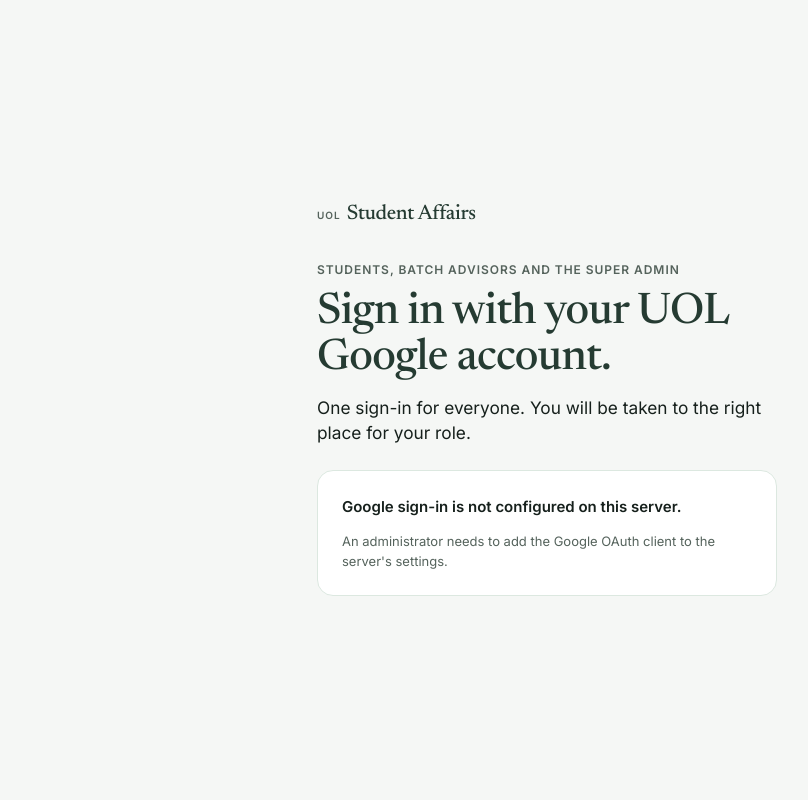
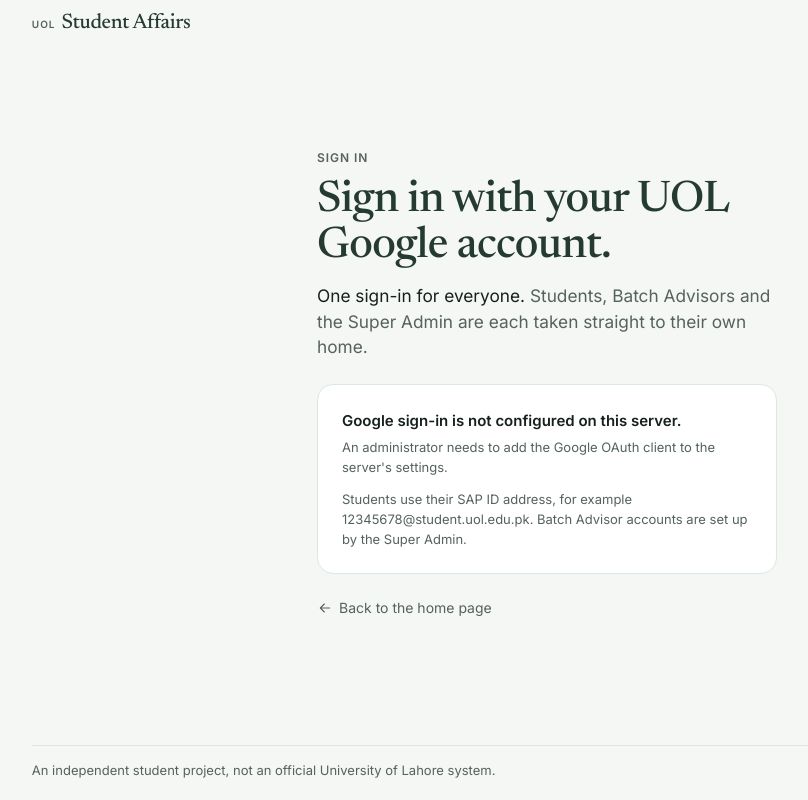
Before and after one commit to azeemworks925-eng/uol-student-affairs, a Django app: page /accounts/login/ in a window 1280 px wide. Shown: the whole page, without its empty margins (93-901 px from the left). Run offline with Django 5.2, Linux system fonts and the light colour scheme; some libraries are stand-ins or nearby versions.

Commit message:
feat(accounts): landing page and restyled sign-in pages
Signed-out visitors now see a landing page at "/" instead of a redirect;
signed-in users are still sent to their role home. It has one display
headline, a "How it works" row (Submit, Track, Resolved) built on the status
journey style, three cards (Complaints, Student Voice, Meetings), the
single "Sign in with Google" button (the existing CSRF-protected POST,
shared with the sign-in page) and the independent-project footer line.

The sign-in, sign-out, account inactive, sign-in not allowed and Google
error and cancelled pages share the landing page's header and footer
(layouts/public.html). Their wording is friendlier, and each links back
to the landing page.

Co-Authored-By: Claude Opus 5.5 <noreply@anthropic.com>

```diff
--- a/accounts/views.py
+++ b/accounts/views.py
@@ -28,9 +28,10 @@ ROLE_HOME_URL_NAMES = {
 
 
 def home(request):
-    """Direct each user to their role's area. There is no role selector (DEC-200)."""
+    """Signed-out visitors see the landing page; everyone else goes to their role's area.
+    There is no role selector (DEC-200)."""
     if not request.user.is_authenticated:
-        return redirect("account_login")
+        return render(request, "accounts/landing.html")
     return redirect(ROLE_HOME_URL_NAMES[request.user.role])
 
 
--- a/static/css/app.css
+++ b/static/css/app.css
@@ -174,11 +174,20 @@ svg.sa-i { width: 18px; height: 18px; flex: none; fill: none; stroke: currentCol
   .sa-bottomnav [aria-current="page"]::after { content: ""; width: 4px; height: 4px; margin-top: -1px; border-radius: 50%; background: var(--sa-ink); }
 }
 
+/* ---------- Public pages: landing and auth share one header and footer ---------- */
+.sa-public { min-height: 100vh; min-height: 100dvh; display: flex; flex-direction: column; }
+.sa-public-head, .sa-public-foot { width: 100%; max-width: 1120px; margin: 0 auto; padding-inline: clamp(16px, 3.5vw, 48px); }
+.sa-public-head { display: flex; align-items: center; padding-block: clamp(6px, 1.6vh, 14px); }
+.sa-public-head .sa-wordmark { display: inline-flex; }
+.sa-public-foot { padding-block: 16px 20px; }
+.sa-public-foot p { margin: 0; padding-top: 14px; border-top: 1px solid var(--sa-border); font-size: 13px; color: var(--sa-muted); }
+
 /* ---------- Auth pages (sign in, registration, refusal) ---------- */
-.sa-auth { min-height: 100vh; display: grid; grid-template-columns: minmax(0, 1fr); align-content: center; justify-items: center; padding: clamp(16px, 4vh, 48px) 16px; }
+.sa-auth { flex: 1 0 auto; display: grid; grid-template-columns: minmax(0, 1fr); align-content: center; justify-items: center; padding: clamp(8px, 3vh, 40px) 16px; }
 .sa-auth-card { width: 100%; max-width: 460px; }
 .sa-auth-card--wide { max-width: 560px; }
-.sa-auth .sa-wordmark { margin-bottom: clamp(16px, 4vh, 32px); }
+.sa-auth-links { display: flex; flex-wrap: wrap; align-items: center; justify-content: space-between; gap: 4px 16px; margin: 12px 0 0; font-size: 14px; }
+.sa-auth-links > a:not(.sa-back) { display: inline-flex; align-items: center; min-height: 44px; font-weight: 500; }
 .sa-auth .sa-display { font-size: var(--sa-display-l); margin: 10px 0 12px; }
 .sa-auth .panel { margin-top: clamp(16px, 3vh, 24px); padding: clamp(18px, 3vh, 24px); background: var(--sa-surface); border: 1px solid var(--sa-border); border-radius: 16px; }
 .sa-auth .note { font-size: 13px; color: var(--sa-muted); margin: 12px 0 0; }
@@ -563,3 +572,39 @@ a.sa-cat-name:hover { color: var(--sa-accent); }
   .sa-ws-next, .sa-sort-form .form-select, .sa-sort-form .btn, .sa-ws-goto .btn { min-height: 44px; }
   .sa-section-head > a.sa-small { display: inline-flex; align-items: center; min-height: 44px; }
 }
+
+/* ---------- Landing page ----------
+   One display moment (the hero), then the status journey and three calm cards. Placed after the
+   complaint styles because the "How it works" row extends .sa-journey. */
+.sa-landing { flex: 1 0 auto; width: 100%; max-width: 1120px; margin: 0 auto; padding: clamp(8px, 3vh, 40px) clamp(16px, 3.5vw, 48px) clamp(16px, 3vh, 32px); }
+.sa-hero-wrap { container-type: inline-size; }
+.sa-hero { display: grid; grid-template-columns: minmax(0, 1fr); gap: clamp(16px, 3vh, 28px); }
+@container (min-width: 820px) { .sa-hero { grid-template-columns: minmax(0, 1.5fr) minmax(300px, 1fr); gap: 48px; align-items: end; } }
+.sa-hero .sa-display { font-size: var(--sa-display-xl); margin: clamp(8px, 1.6vh, 14px) 0; max-width: 16ch; }
+.sa-hero-action { display: grid; gap: 12px; padding: clamp(16px, 2.6vh, 22px); background: var(--sa-surface); border: 1px solid var(--sa-border); border-radius: 16px; }
+.sa-hero-action .note { font-size: 13px; color: var(--sa-muted); margin: 0; }
+.sa-signin-off .note { margin-top: 4px; }
+.sa-how { margin-top: var(--sa-gap-section); padding-top: clamp(16px, 3vh, 28px); border-top: 1px solid var(--sa-border); }
+.sa-how .sa-label { margin-bottom: 12px; }
+/* The status journey from the complaint page, opened out into three described steps. */
+.sa-journey.sa-journey--steps { display: grid; grid-template-columns: repeat(3, minmax(0, 1fr)); gap: 12px 0; font-size: 14px; }
+.sa-journey--steps > li { display: grid; gap: 6px; align-content: start; padding-right: 20px; }
+.sa-journey--steps > li + li::before { display: none; }
+.sa-journey--steps > .is-current { font-weight: 400; color: inherit; }
+.sa-journey--steps .step { display: flex; align-items: center; gap: 10px; color: var(--sa-ink); }
+.sa-journey--steps .step b { font-weight: 600; }
+.sa-journey--steps li:not(:last-child) .step::after { content: ""; flex: 1; height: 1px; margin-left: 6px; background: var(--sa-border-strong); }
+.sa-journey--steps .desc { padding-left: 20px; color: var(--sa-muted); line-height: 1.45; max-width: 34ch; }
+.sa-features { margin-top: clamp(16px, 3.4vh, 32px); }
+.sa-feature-list { list-style: none; margin: 0; padding: 0; display: grid; grid-template-columns: repeat(auto-fit, minmax(min(100%, 240px), 1fr)); gap: 12px; }
+.sa-feature { display: grid; grid-template-columns: 36px minmax(0, 1fr); gap: 4px 12px; align-items: center; padding: clamp(12px, 2.2vh, 18px) 18px; border: 1px solid var(--sa-border); border-radius: 14px; background: var(--sa-surface); }
+.sa-feature .ic { width: 36px; height: 36px; border-radius: 9px; background: var(--sa-subtle); display: flex; align-items: center; justify-content: center; color: var(--sa-heading); }
+.sa-feature .sa-h2 { font-size: 16px; }
+.sa-feature p { grid-column: 1 / -1; margin: 0; font-size: 14px; line-height: 1.45; color: var(--sa-muted); }
+@media (max-width: 767.98px) {
+  .sa-hero .sa-display { font-size: 2.25rem; }
+  .sa-journey.sa-journey--steps { grid-template-columns: minmax(0, 1fr); }
+  .sa-journey--steps > li { padding-right: 0; }
+  .sa-journey--steps li:not(:last-child) .step::after { display: none; }
+  .sa-journey--steps .desc { max-width: none; }
+}
--- a/templates/account/account_inactive.html
+++ b/templates/account/account_inactive.html
@@ -1,10 +1,10 @@
 {% extends "layouts/auth.html" %}
 {% block title %}Account inactive · UOL Student Affairs{% endblock %}
 {% block content %}
-  <span class="sa-eyebrow">Sign-in</span>
+  <span class="sa-eyebrow">Sign in</span>
   <h1 class="sa-display">This account is inactive.</h1>
   <div class="panel">
-    <p class="mb-0" role="alert">Your account has been deactivated. Contact the Super Admin if you think this is a mistake.</p>
+    <p class="mb-0" role="alert">Your account has been switched off, so you can't sign in with it right now. If you think this is a mistake, please speak to the Super Admin (the Head of Batch Advisors).</p>
   </div>
-  <p class="note mt-3"><a href="{% url 'account_login' %}">Back to sign in</a></p>
+  <p class="sa-auth-links"><a href="{% url 'account_login' %}">Try a different account</a>{% include "includes/back_home.html" %}</p>
 {% endblock %}
--- a/templates/account/login.html
+++ b/templates/account/login.html
@@ -1,25 +1,13 @@
 {% extends "layouts/auth.html" %}
-{% load socialaccount %}
 {# The single shared sign-in page for every role (DEC-010, DEC-200). #}
 {% block title %}Sign in · UOL Student Affairs{% endblock %}
 {% block content %}
-  <span class="sa-eyebrow">Students, Batch Advisors and the Super Admin</span>
+  <span class="sa-eyebrow">Sign in</span>
   <h1 class="sa-display">Sign in with your UOL Google account.</h1>
-  <p class="sa-lede">One sign-in for everyone. You will be taken to the right place for your role.</p>
+  <p class="sa-lede">One sign-in for everyone. <span class="soft">Students, Batch Advisors and the Super Admin are each taken straight to their own home.</span></p>
   <div class="panel">
-    {% get_providers as providers %}
-    {% if providers %}
-      <form method="post" action="{% provider_login_url 'google' %}">
-        {% csrf_token %}
-        {% if redirect_field_value %}
-          <input type="hidden" name="{{ redirect_field_name }}" value="{{ redirect_field_value }}">
-        {% endif %}
-        <button type="submit" class="btn btn-sa-primary btn-lg sa-google"><svg class="sa-i" aria-hidden="true"><use href="#i-google"/></svg>Sign in with Google</button>
-      </form>
-      <p class="note">Students use their SAP ID address at @student.uol.edu.pk. Batch Advisor accounts are created by the Super Admin.</p>
-    {% else %}
-      <p class="mb-0"><b>Google sign-in is not configured on this server.</b></p>
-      <p class="note">An administrator needs to add the Google OAuth client to the server's settings.</p>
-    {% endif %}
+    {% include "includes/google_sign_in.html" %}
+    <p class="note">Students use their SAP ID address, for example 12345678@student.uol.edu.pk. Batch Advisor accounts are set up by the Super Admin.</p>
   </div>
+  <p class="sa-auth-links">{% include "includes/back_home.html" %}</p>
 {% endblock %}
--- a/templates/account/logout.html
+++ b/templates/account/logout.html
@@ -4,10 +4,11 @@
 {% block content %}
   <span class="sa-eyebrow">Sign out</span>
   <h1 class="sa-display">Sign out of Student Affairs?</h1>
+  <p class="sa-lede">You can sign back in at any time with your UOL Google account.</p>
   <form method="post" action="{% url 'account_logout' %}" class="panel">
     {% csrf_token %}
     {{ redirect_field }}
     <button type="submit" class="btn btn-sa-primary btn-lg w-100">Sign out</button>
   </form>
-  <p class="note mt-3"><a href="{% url 'home' %}">Stay signed in</a></p>
+  <p class="sa-auth-links"><a class="sa-back" href="{% url 'home' %}"><svg class="sa-i" aria-hidden="true" focusable="false"><use href="#i-arrow"/></svg>Stay signed in</a></p>
 {% endblock %}
--- a/templates/accounts/sign_in_denied.html
+++ b/templates/accounts/sign_in_denied.html
@@ -1,10 +1,10 @@
 {% extends "layouts/auth.html" %}
 {% block title %}Sign-in not allowed · UOL Student Affairs{% endblock %}
 {% block content %}
-  <span class="sa-eyebrow">Sign-in</span>
-  <h1 class="sa-display">Sign-in not allowed.</h1>
+  <span class="sa-eyebrow">Sign in</span>
+  <h1 class="sa-display">We couldn't sign you in.</h1>
   <div class="panel">
     <p class="mb-0" role="alert">{{ reason }}</p>
   </div>
-  <p class="note mt-3"><a href="{% url 'account_login' %}">Back to sign in</a></p>
+  <p class="sa-auth-links"><a href="{% url 'account_login' %}">Try a different account</a>{% include "includes/back_home.html" %}</p>
 {% endblock %}
--- /dev/null
+++ b/templates/includes/back_home.html
@@ -0,0 +1 @@
+<a class="sa-back" href="{% url 'home' %}"><svg class="sa-i" aria-hidden="true" focusable="false"><use href="#i-arrow"/></svg>Back to the home page</a>
--- /dev/null
+++ b/templates/includes/google_sign_in.html
@@ -0,0 +1,17 @@
+{% load socialaccount %}
+{# The one sign-in action: a CSRF-protected POST that starts Google sign-in (SOCIALACCOUNT_LOGIN_ON_GET is off). #}
+{% get_providers as providers %}
+{% if providers %}
+  <form method="post" action="{% provider_login_url 'google' %}" class="sa-signin-form">
+    {% csrf_token %}
+    {% if redirect_field_value %}
+      <input type="hidden" name="{{ redirect_field_name }}" value="{{ redirect_field_value }}">
+    {% endif %}
+    <button type="submit" class="btn btn-sa-primary btn-lg sa-google"><svg class="sa-i" aria-hidden="true" focusable="false"><use href="#i-google"/></svg>Sign in with Google</button>
+  </form>
+{% else %}
+  <div class="sa-signin-off">
+    <p class="mb-0"><b>Google sign-in is not configured on this server.</b></p>
+    <p class="note">An administrator needs to add the Google OAuth client to the server's settings.</p>
+  </div>
+{% endif %}
--- a/templates/layouts/auth.html
+++ b/templates/layouts/auth.html
@@ -1,9 +1,8 @@
-{% extends "base.html" %}
-{# Sign-in, registration and refusal pages: one calm column, no navigation. #}
-{% block body %}
+{% extends "layouts/public.html" %}
+{# Sign-in, registration and refusal pages: the landing page's header and footer around one calm column. #}
+{% block main %}
 <main id="main" class="sa-auth" tabindex="-1">
   <div class="sa-auth-card{% block card_class %}{% endblock %}">
-    <a class="sa-wordmark" href="{% url 'account_login' %}"><small>UOL</small><span>Student Affairs</span></a>
     {% include "includes/messages.html" %}
     {% block content %}{% endblock %}
   </div>
--- /dev/null
+++ b/templates/layouts/public.html
@@ -0,0 +1,14 @@
+{% extends "base.html" %}
+{# Pages for signed-out visitors: the landing page and the sign-in pages share this header and footer. #}
+{% block body_class %}sa-public-body{% endblock %}
+{% block body %}
+<div class="sa-public">
+  <header class="sa-public-head">
+    <a class="sa-wordmark" href="{% url 'home' %}"><small>UOL</small><span>Student Affairs</span></a>
+  </header>
+  {% block main %}{% endblock %}
+  <footer class="sa-public-foot">
+    <p>An independent student project, not an official University of Lahore system.</p>
+  </footer>
+</div>
+{% endblock %}
--- a/templates/socialaccount/authentication_error.html
+++ b/templates/socialaccount/authentication_error.html
@@ -1,10 +1,10 @@
 {% extends "layouts/auth.html" %}
 {% block title %}Sign-in failed · UOL Student Affairs{% endblock %}
 {% block content %}
-  <span class="sa-eyebrow">Sign-in</span>
+  <span class="sa-eyebrow">Sign in</span>
   <h1 class="sa-display">Sign-in did not complete.</h1>
   <div class="panel">
-    <p class="mb-0" role="alert">Something went wrong while signing in with Google. Please try again.</p>
+    <p class="mb-0" role="alert">Google didn't finish signing you in. This is usually temporary, so please try again.</p>
   </div>
-  <p class="note mt-3"><a href="{% url 'account_login' %}">Back to sign in</a></p>
+  <p class="sa-auth-links"><a href="{% url 'account_login' %}">Try again</a>{% include "includes/back_home.html" %}</p>
 {% endblock %}
--- a/templates/socialaccount/login_cancelled.html
+++ b/templates/socialaccount/login_cancelled.html
@@ -1,10 +1,10 @@
 {% extends "layouts/auth.html" %}
 {% block title %}Sign-in cancelled · UOL Student Affairs{% endblock %}
 {% block content %}
-  <span class="sa-eyebrow">Sign-in</span>
+  <span class="sa-eyebrow">Sign in</span>
   <h1 class="sa-display">Sign-in cancelled.</h1>
   <div class="panel">
-    <p class="mb-0">You cancelled signing in with Google. Nothing was saved.</p>
+    <p class="mb-0">You closed Google sign-in before it finished. Nothing was changed.</p>
   </div>
-  <p class="note mt-3"><a href="{% url 'account_login' %}">Back to sign in</a></p>
+  <p class="sa-auth-links"><a href="{% url 'account_login' %}">Sign in again</a>{% include "includes/back_home.html" %}</p>
 {% endblock %}
```
Also changed, not shown: templates/accounts/landing.html (added, +58 -0 lines).
